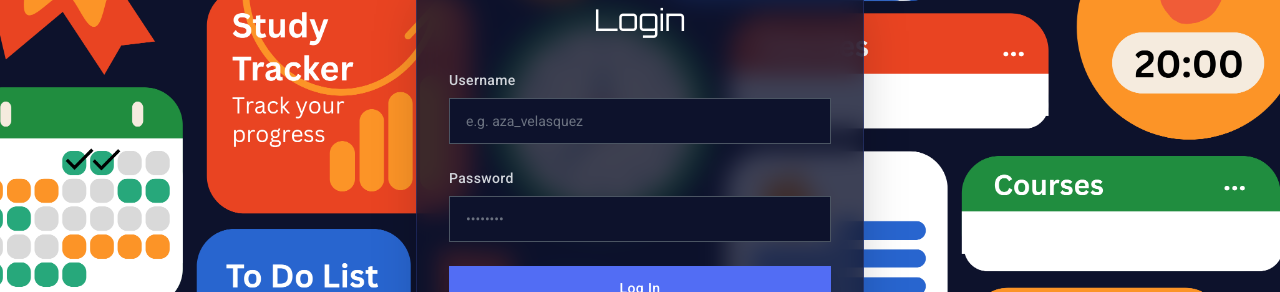
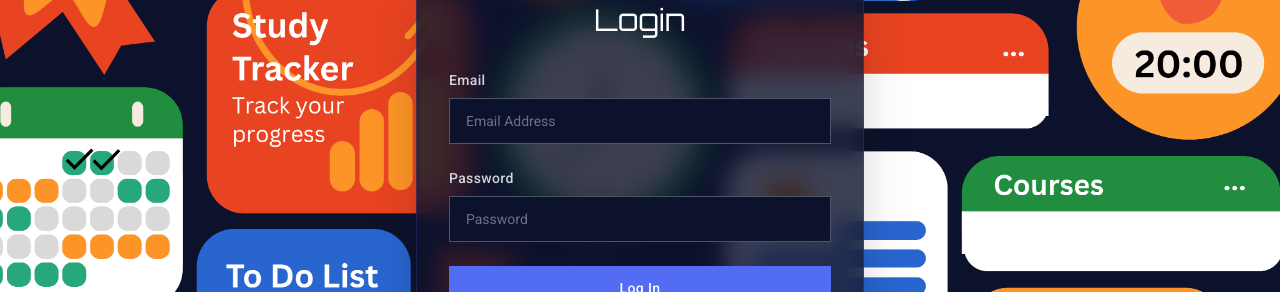
Before and after one commit to clavzno/stsweng, a React (Create React App) app in the folder ui-project/: page /login in a window 1280 px wide. Shown: the part 222-514 px from the top of the page. Built offline with nearby package versions, Linux system fonts and the light colour scheme.

Commit message:
Update Login and Signup Pages

```diff
--- a/ui-project/src/pages/LoginPage.jsx
+++ b/ui-project/src/pages/LoginPage.jsx
@@ -70,10 +70,10 @@ export default function LoginPage() {
             <FormInput
               id="username"
               type="text"
-              label="Username"
+              label="Email"
               value={username}
               onChange={(e) => setUsername(e.target.value)}
-              placeholder="e.g. aza_velasquez"
+              placeholder="Email Address"
             />
 
             <FormInput
@@ -82,7 +82,7 @@ export default function LoginPage() {
               label="Password"
               value={password}
               onChange={(e) => setPassword(e.target.value)}
-              placeholder="••••••••"
+              placeholder="Password"
             />
 
             <FormButton variant="blue">Log In</FormButton>
--- a/ui-project/src/pages/SignupPage.jsx
+++ b/ui-project/src/pages/SignupPage.jsx
@@ -60,10 +60,10 @@ export default function SignupPage() {
             <FormInput
               id="signup-username"
               type="text"
-              label="Username"
+              label="Email"
               value={username}
               onChange={(e) => setUsername(e.target.value)}
-              placeholder="e.g. aza_velasquez"
+              placeholder="Email Address"
             />
 
             <FormInput
@@ -72,7 +72,7 @@ export default function SignupPage() {
               label="Password"
               value={password}
               onChange={(e) => setPassword(e.target.value)}
-              placeholder="••••••••"
+              placeholder="Confirm Password"
             />
 
             <FormInput
@@ -81,7 +81,7 @@ export default function SignupPage() {
               label="Confirm Password"
               value={confirmPassword}
               onChange={(e) => setConfirmPassword(e.target.value)}
-              placeholder="••••••••"
+              placeholder="Password"
             />
 
             <FormButton variant="green">Create Account</FormButton>
```
